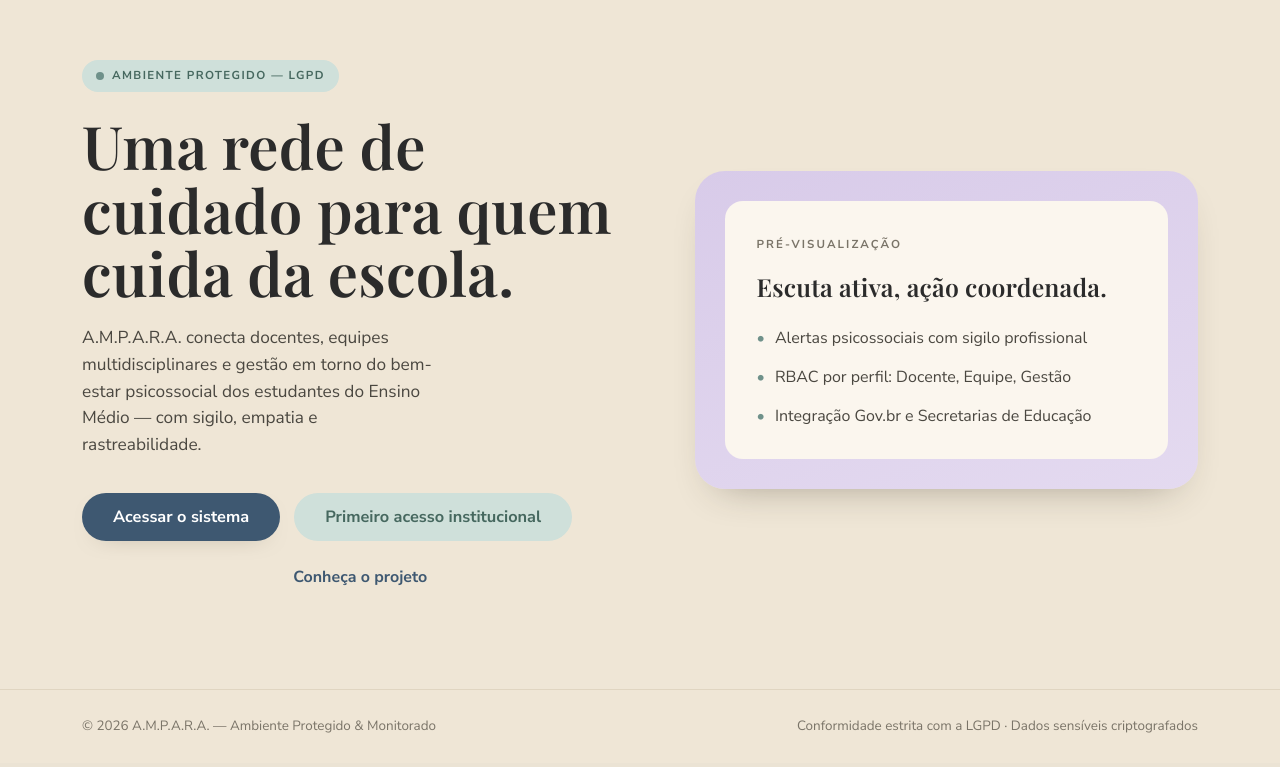
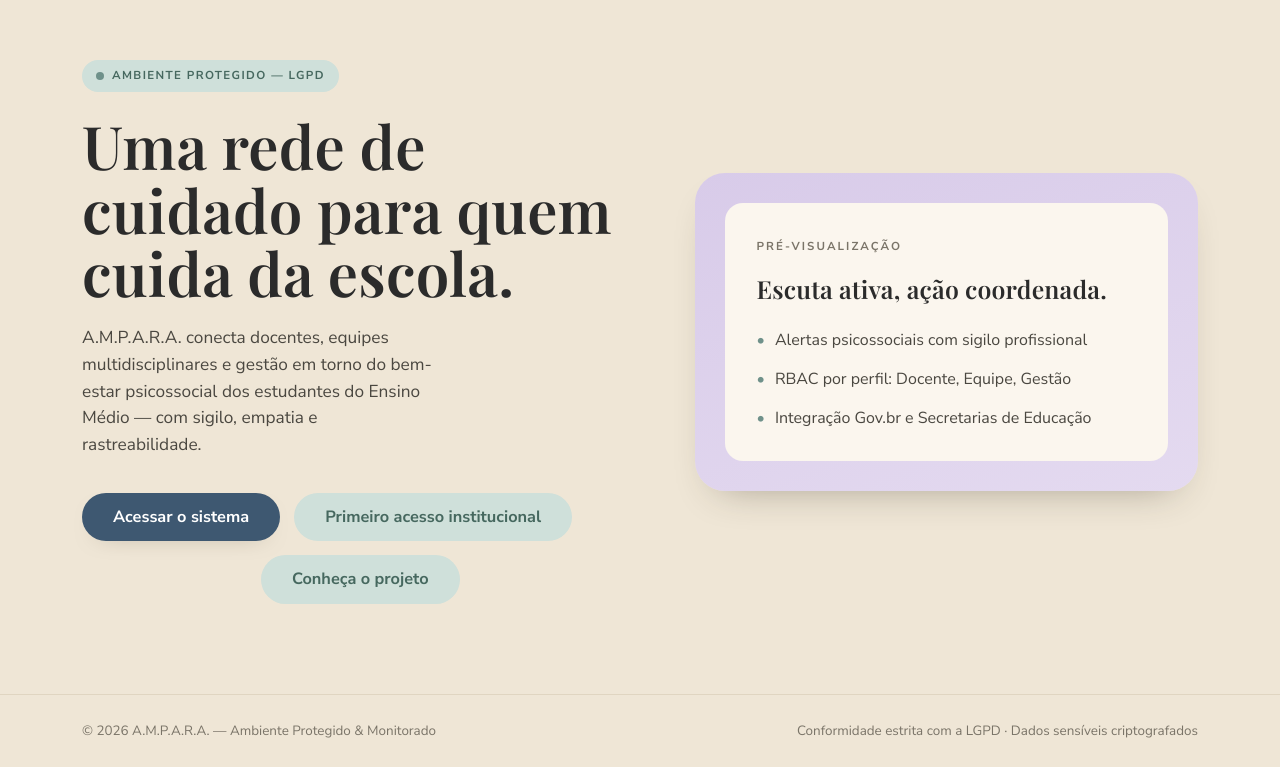
Before and after one commit to evelynkarinne/ampara-deploy, a Flask app: page / in a window 1280 px wide. Shown: the part 131-898 px from the top of the page. Before the commit the page ends 864 px from the top, so only its background shows below. Run offline with Flask 3, Linux system fonts and the light colour scheme.

Commit message:
Change button class for project link in index.html

```diff
--- a/templates/index.html
+++ b/templates/index.html
@@ -53,7 +53,7 @@
           <a class="btn btn-ghost btn-lg" href="/cadastro">Primeiro acesso institucional</a>
         </div>
         <div class="cta-secondary">
-          <a class="btn btn-secondary-lg" href="https://ampara-sr1-presentation.lovable.app/">Conheça o projeto</a>
+          <a class="btn btn-ghost btn-lg" href="https://ampara-sr1-presentation.lovable.app/">Conheça o projeto</a>
         </div>
       </div>
 
```
